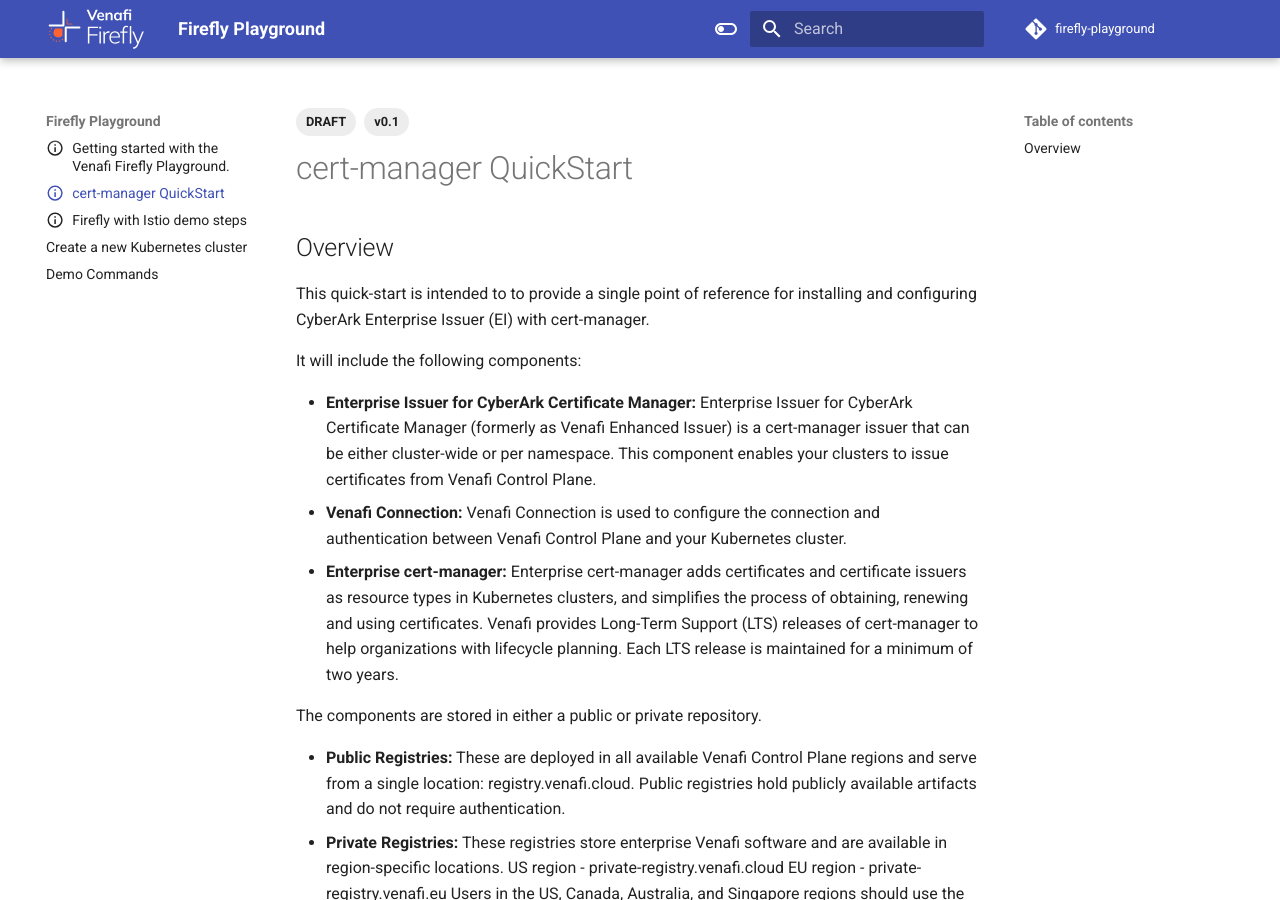
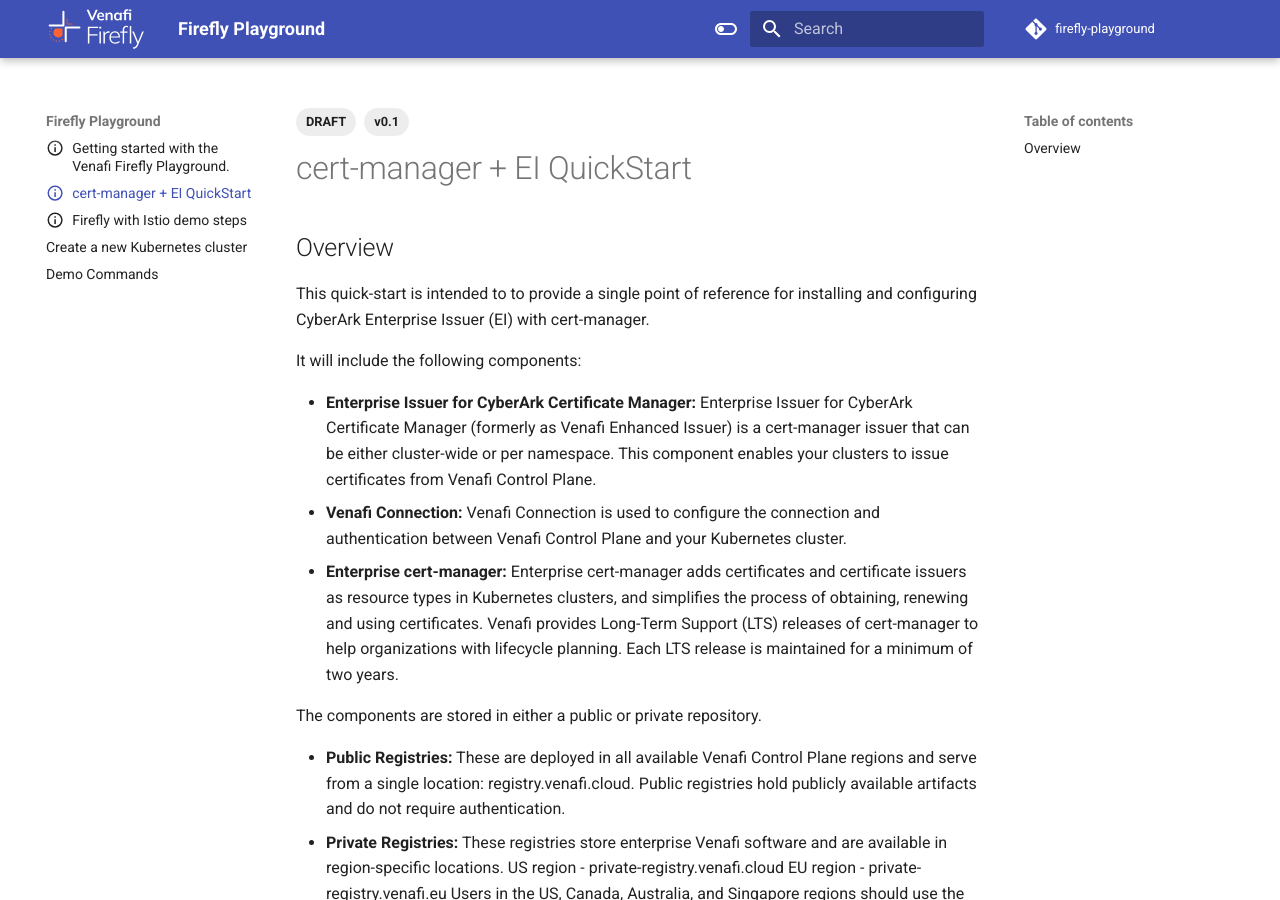
Before and after one commit to Venafi/firefly-playground, an MkDocs documentation site: the page built from docs/ei-quick-start.md, in a window 1280 px wide and 900 px high. Built offline with MkDocs 1.6.1 and Material for MkDocs 9.7.7, drawn with Linux system fonts in a browser that asks for light colours; comment, search, counter and statistics services are not loaded; the version menu is left out.

```diff
--- a/docs/ei-quick-start.md
+++ b/docs/ei-quick-start.md
@@ -5,7 +5,7 @@
   - DRAFT
 ---
 
-# cert-manager QuickStart
+# cert-manager + EI QuickStart
 
 ## Overview
 
```
